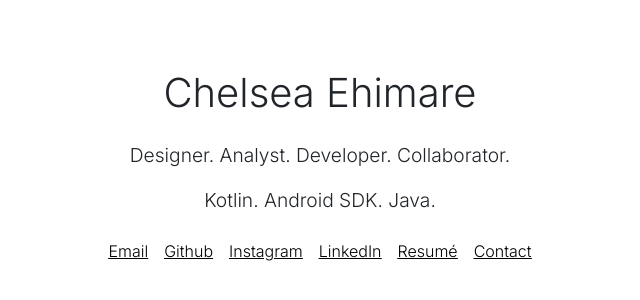
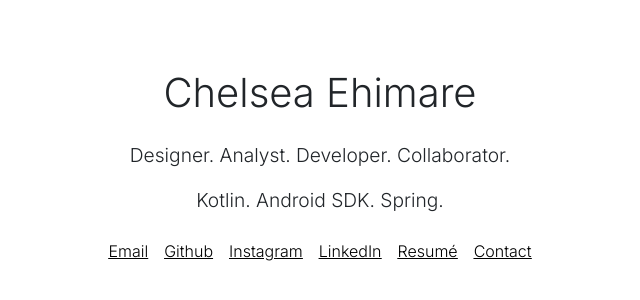
Before and after one commit to chelsea-e/portfolioWebsite, a plain HTML site: page index.html in a window 1280 px wide. Shown: the part 196-496 px from the top of the page, 320-960 px from the left. Drawn offline with nearby package versions, Linux system fonts and the light colour scheme.

Commit message:
skill update

```diff
--- a/index.html
+++ b/index.html
@@ -13,7 +13,7 @@
     <div class="header">
         <h1>Chelsea Ehimare</h1>
         <p style="margin-bottom: 1.0rem;">Designer. Analyst. Developer. Collaborator.</p>
-        <p style="margin-bottom: 1.5rem;">Kotlin. Android SDK. Java.</p>
+        <p style="margin-bottom: 1.5rem;">Kotlin. Android SDK. Spring.</p>
             <ul class="link">
                 <li>
                   <a href="mailto:chelseaehimare01@gmail.com">Email</a>
```
